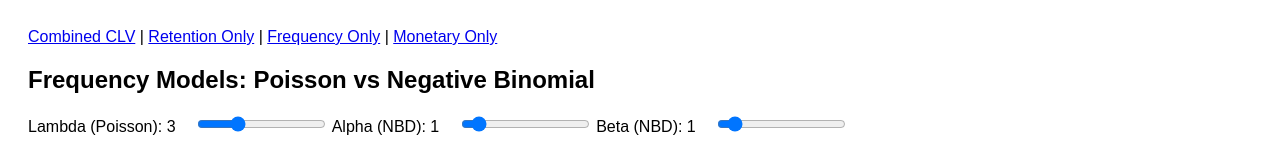
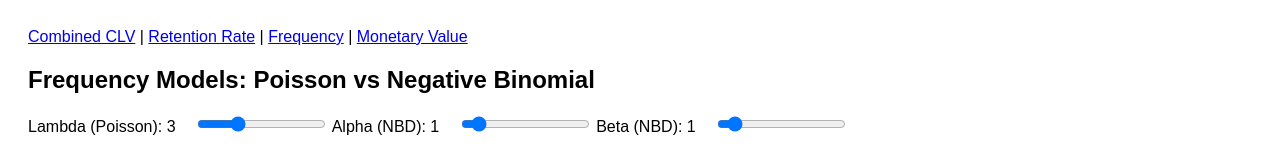
Before and after one commit to jonalee1/clv-dashboard, a plain HTML site: page frequency.html in a window 1280 px wide. Shown: the top 154 px of the page. Drawn offline with nearby package versions, Linux system fonts and the light colour scheme.

```diff
--- a/frequency.html
+++ b/frequency.html
@@ -14,9 +14,9 @@
 <body>
     <nav style="margin-bottom:20px;">
         <a href="index.html">Combined CLV</a> |
-        <a href="retention.html">Retention Only</a> |
-        <a href="frequency.html">Frequency Only</a> |
-        <a href="monetary.html">Monetary Only</a>
+        <a href="retention.html">Retention Rate</a> |
+        <a href="frequency.html">Frequency</a> |
+        <a href="monetary.html">Monetary Value</a>
       </nav>
 
   <h2>Frequency Models: Poisson vs Negative Binomial</h2>
```
Also changed, not shown: index.html (+3 -3 lines), monetary.html (+3 -3 lines), retention.html (+3 -3 lines).
